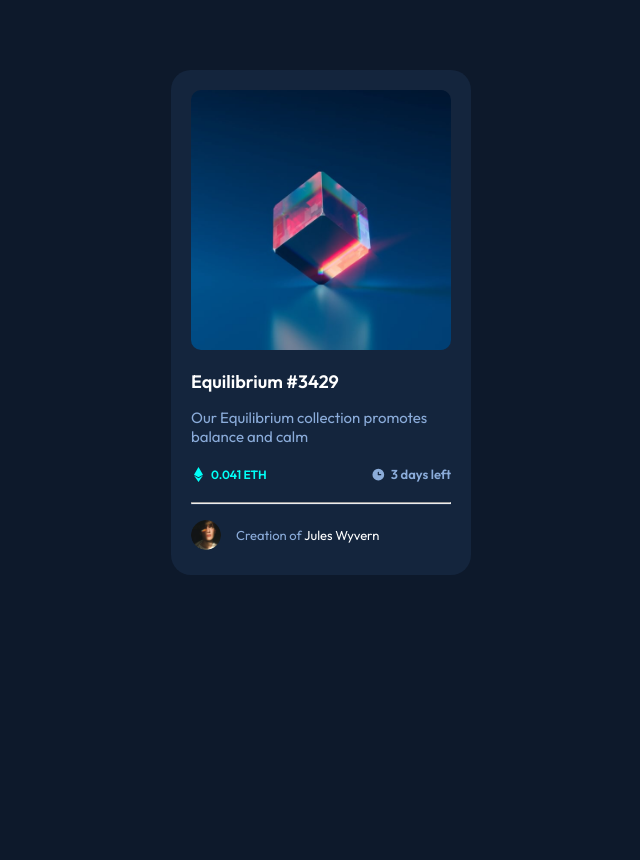
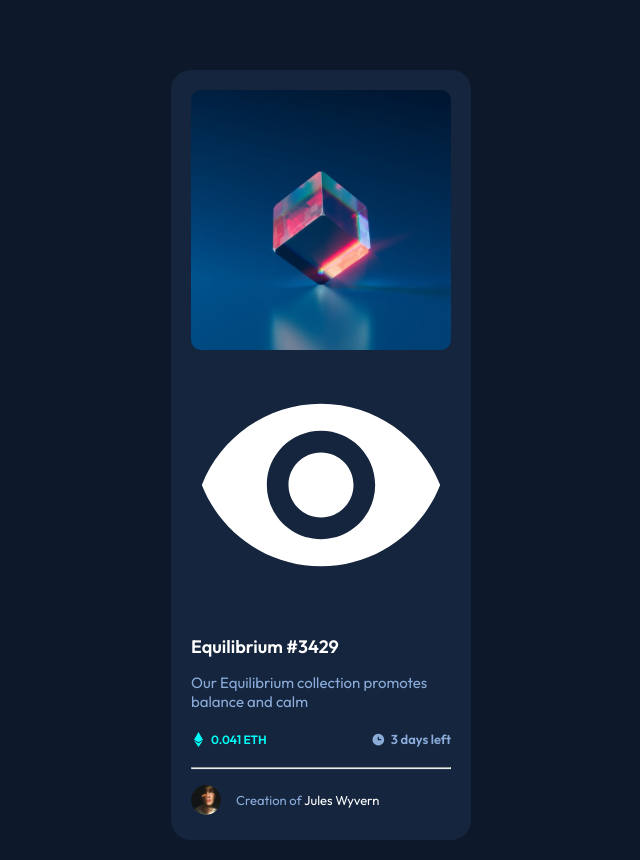
Before and after one commit to Badbatunde/nft-preview-card, a plain HTML site: page index.html in a window 1280 px wide. Shown: the whole page, without its empty margins (319-959 px from the left). Drawn offline with Linux system fonts and the light colour scheme.

Commit message:
Added new image for the hover effect

```diff
--- a/index.html
+++ b/index.html
@@ -18,8 +18,13 @@
       <div class="container">
         <div class="equilibrium-image">
           <a href="">
-            <img src="images\image-equilibrium.jpg" alt="image-equilibrium"
-          /></a>
+            <img src="images\image-equilibrium.jpg" alt="image-equilibrium" />
+            <img
+              src="images\icon-view.svg"
+              class="img-top"
+              alt="image-equilibrium"
+            />
+          </a>
         </div>
         <div class="sect">
           <h3><a href="">Equilibrium #3429 </a></h3>
```
